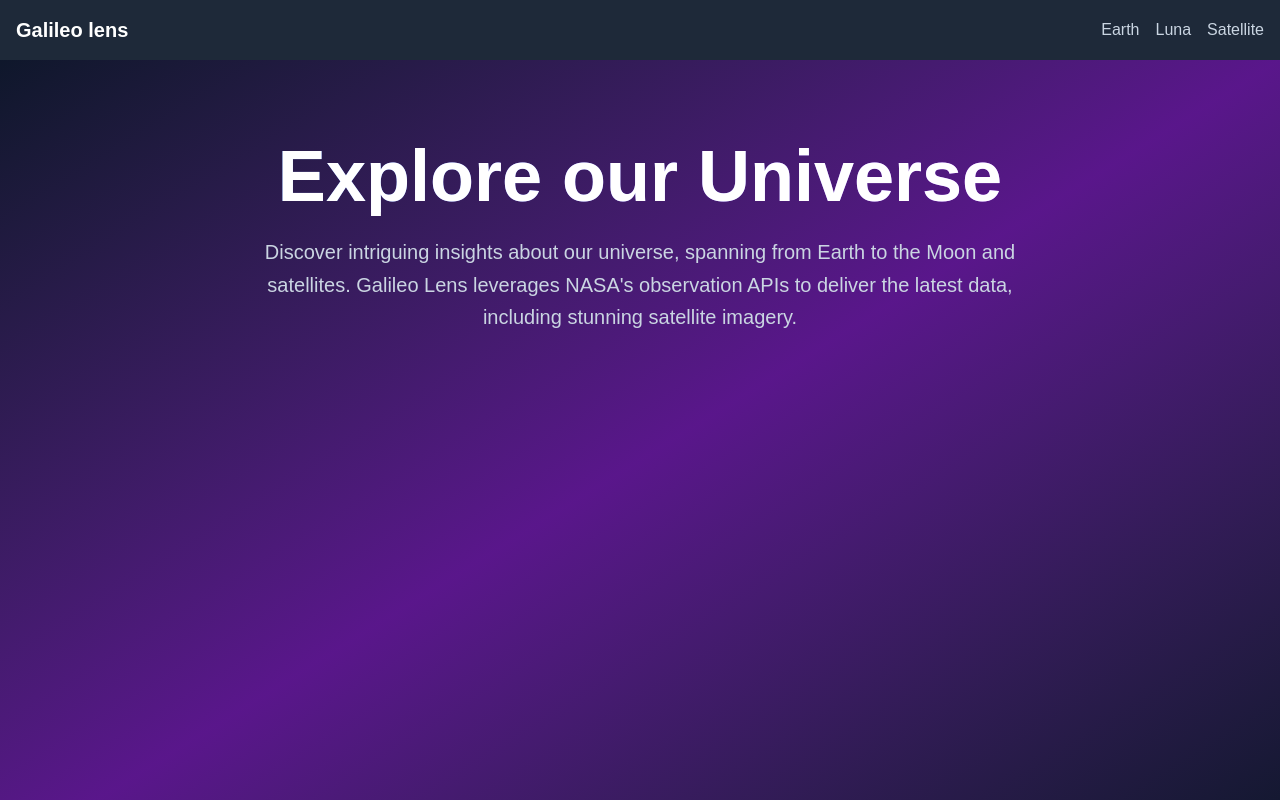
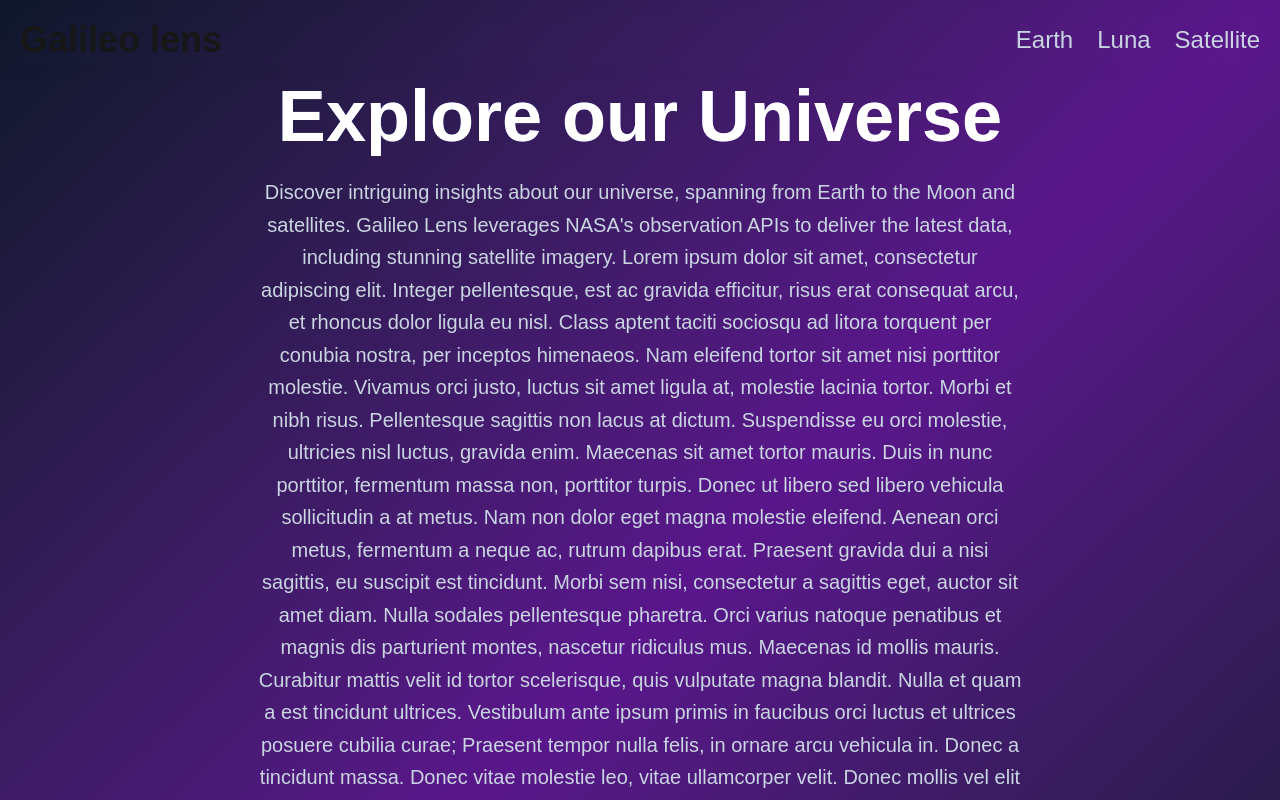
Before and after one commit to riacookie/galileo-lens, a Next.js app: page / in a window 1280 px wide. Shown: the top 800 px of the page. Built offline with nearby package versions, Linux system fonts and the light colour scheme.

Commit message:
Changes: - added navbar transparency and functionality - added scroll effect (stll in development)

```diff
--- a/src/app/components/Nav.tsx
+++ b/src/app/components/Nav.tsx
@@ -3,15 +3,27 @@ import React from "react";
 import Link from "next/link";
 const Nav: React.FC = () => {
 
+	let LastScroll = window.scrollY;
+	const navbar = document.getElementById("navbar");
 
-
+	window.addEventListener("scroll", () => {
+		if (navbar) {
+			if (window.scrollY > LastScroll) {
+				navbar.classList.add("hidden");
+			} else {
+				navbar.classList.remove("hidden");
+			}
+			LastScroll = window.scrollY;
+		}
+	});
 
 	return (
-		<nav className="bg-gray-800 text-white p-4 flex justify-between">
-			<div className="font-bold text-xl">Galileo lens</div>
+	<header className="fixed top-0 left-0 right-0 border-b border-none bg-white-900/50 backdrop-blur-sm">
+	<nav id="navbar" className="p-5 flex justify-between">
+		<Link className="font-bold text-4xl" href="../">Galileo lens</Link>
 
       <div className="flex items-center space--4">
-			<ul className="flex space-x-4 hover text-slate-300">
+			<ul className="flex space-x-6 hover text-slate-300 text-2xl">
 				<li className="nav-underline-animate">
 					<Link
 					className="duration-300 ease-in-out inline-block nav-text-hover"
@@ -36,7 +48,8 @@ const Nav: React.FC = () => {
 			</ul>
       </div>
 
-		</nav>
+	</nav>
+	</header>
 	);
 };
 
--- a/src/app/globals.css
+++ b/src/app/globals.css
@@ -19,6 +19,26 @@
   }
 }
 
+.navbar {
+  position: fixed;
+  top: 0;
+  left: 0;
+  width: 100%;
+  height: 60px;
+  background-color: var(--background);
+  display: flex;
+  align-items: center;
+  justify-content: space-between;
+  padding: 0 20px;
+  box-shadow: rgba(0, 0, 0, 0.1) 0px 4px 12px;
+}
+
+.navbar.hiddden::after {
+  display: -100px;
+  transition: transform 0.3s cubic-bezier(0.4,0,0.2,1)
+}
+
+
 .nav-underline-animate {
   position: relative;
   display: inline-block;
@@ -31,7 +51,7 @@
   bottom: 0;
   width: 100%;
   height: 2px;
-  background: currentColor;
+  background: white;
   transform: scaleX(0);
   transform-origin: center;
   transition: transform 0.3s cubic-bezier(0.4,0,0.2,1);
@@ -42,9 +62,11 @@
 }
 
 .nav-text-hover:hover {
+  font-weight: 400;
   scale: 1.05;
   transform: translateY(-4px);
   text-decoration-line: under;
+  color: white;
 }
 
 body {
--- a/src/app/page.tsx
+++ b/src/app/page.tsx
@@ -12,6 +12,16 @@ export default function Home() {
 							Earth to the Moon and satellites. Galileo Lens leverages
 							NASA&apos;s observation APIs to deliver the latest data, including
 							stunning satellite imagery.
+
+              Lorem ipsum dolor sit amet, consectetur adipiscing elit. Integer pellentesque, est ac gravida efficitur, risus erat consequat arcu, et rhoncus dolor ligula eu nisl. Class aptent taciti sociosqu ad litora torquent per conubia nostra, per inceptos himenaeos. Nam eleifend tortor sit amet nisi porttitor molestie. Vivamus orci justo, luctus sit amet ligula at, molestie lacinia tortor. Morbi et nibh risus. Pellentesque sagittis non lacus at dictum. Suspendisse eu orci molestie, ultricies nisl luctus, gravida enim. Maecenas sit amet tortor mauris. Duis in nunc porttitor, fermentum massa non, porttitor turpis.
+
+              Donec ut libero sed libero vehicula sollicitudin a at metus. Nam non dolor eget magna molestie eleifend. Aenean orci metus, fermentum a neque ac, rutrum dapibus erat. Praesent gravida dui a nisi sagittis, eu suscipit est tincidunt. Morbi sem nisi, consectetur a sagittis eget, auctor sit amet diam. Nulla sodales pellentesque pharetra. Orci varius natoque penatibus et magnis dis parturient montes, nascetur ridiculus mus.
+
+              Maecenas id mollis mauris. Curabitur mattis velit id tortor scelerisque, quis vulputate magna blandit. Nulla et quam a est tincidunt ultrices. Vestibulum ante ipsum primis in faucibus orci luctus et ultrices posuere cubilia curae; Praesent tempor nulla felis, in ornare arcu vehicula in. Donec a tincidunt massa. Donec vitae molestie leo, vitae ullamcorper velit. Donec mollis vel elit id dignissim. Fusce ut cursus risus.
+
+              Donec efficitur nunc sit amet posuere ultrices. Mauris sodales laoreet ornare. Sed vitae ante quis magna ultrices tristique. Phasellus lobortis vulputate lorem eget venenatis. In sed tortor a felis pretium cursus eget vel est. Vivamus eget imperdiet erat. Integer ultrices, nulla nec luctus luctus, elit risus pretium urna, sed aliquam ex felis at mauris. In eget erat at neque feugiat dignissim at nec velit.
+
+              Quisque fermentum arcu nec fermentum mollis. Nam volutpat interdum purus sit amet venenatis. Morbi aliquet lectus mi, ac mattis ligula porttitor vel. Proin sit amet imperdiet massa. Ut molestie luctus dignissim. Suspendisse id enim et tortor viverra dapibus at id augue. Fusce auctor nulla sed ligula egestas malesuada. Aenean tempor lacus quis enim elementum mollis. Curabitur gravida ex egestas neque efficitur convallis. Aliquam laoreet mollis lobortis. Praesent semper at lectus a venenatis.
 						</p>
 					</div>
 				</div>
```
